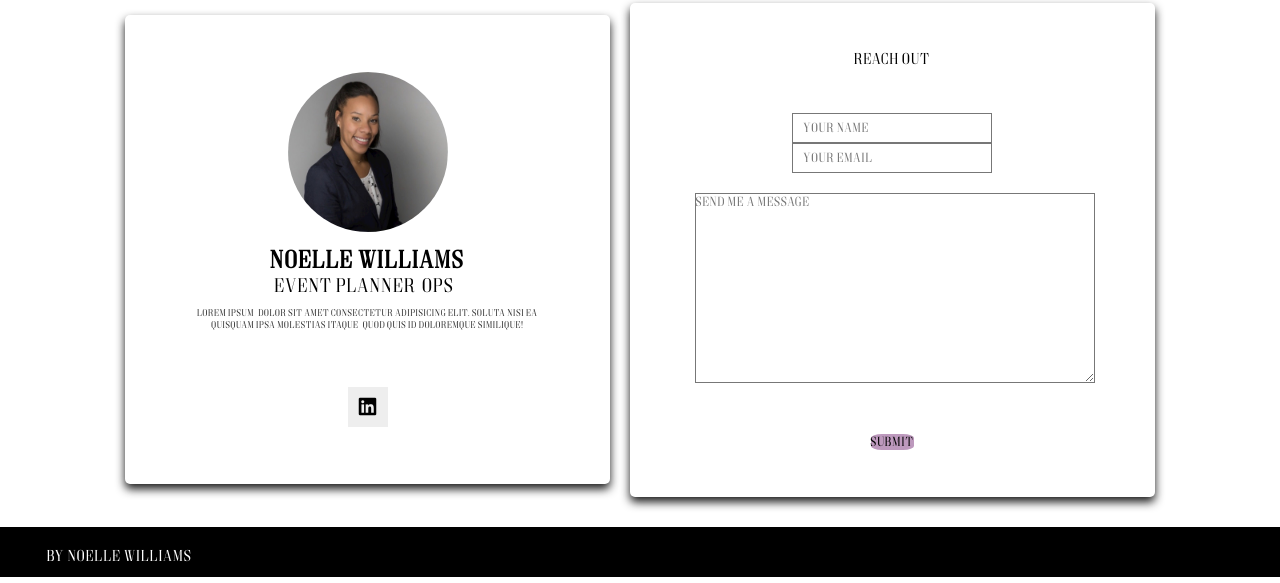
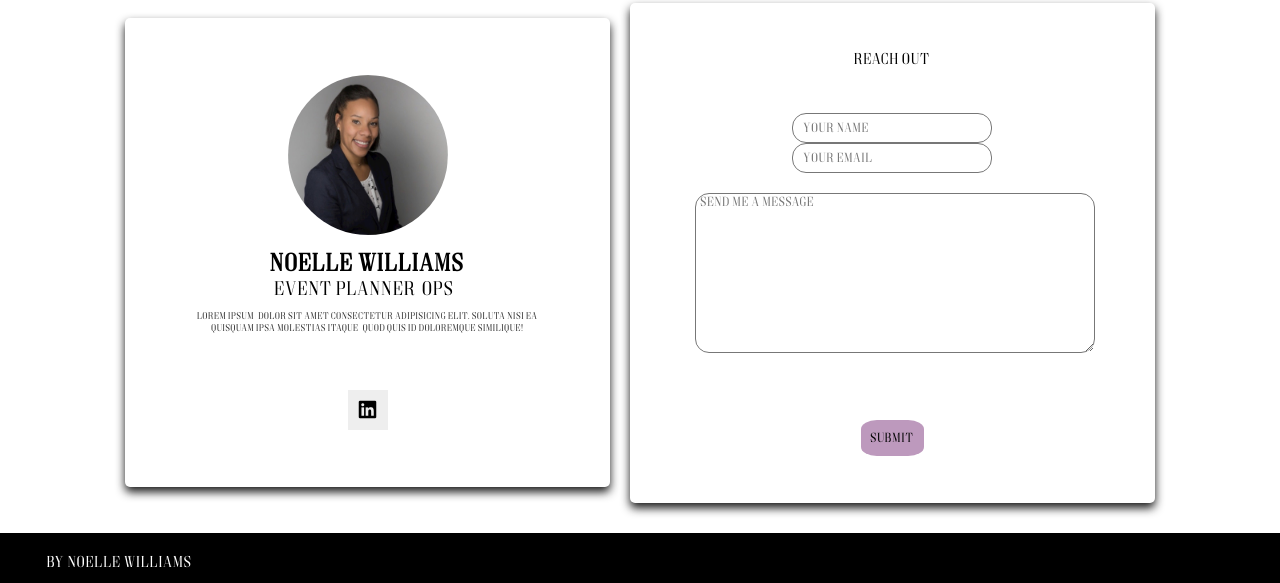
Before and after one commit to rpierr33/event-gallery-site, a plain HTML site: page index.html in a window 1280 px wide. Shown: the part 1242-1825 px from the top of the page. Drawn offline with Linux system fonts and the light colour scheme.

Commit message:
added fixed submit button

```diff
--- a/assets/css/styles.css
+++ b/assets/css/styles.css
@@ -420,17 +420,22 @@ form{
   height: 30px;
   padding: 0 10px 0 10px;
   border: 1px solid #777;
+  border-radius: 14px;
+  outline: none;
 }
 
 .input-field2{
   width: 400px;
-  height: 190px;
+  height: 160px;
   margin-top: 20px;
   border: 1px solid #777;
+  border-radius: 14px;
+  outline: none;
+
 }
 .submit{
-  height: 100%;
-  weight: 100%;
+  padding: 10px;
+  margin-top: 18px;
   background-color: rgb(189, 153, 189);
   border-radius: 25%;
 }
```
Also changed, not shown: index.html (+1 -1 lines).
